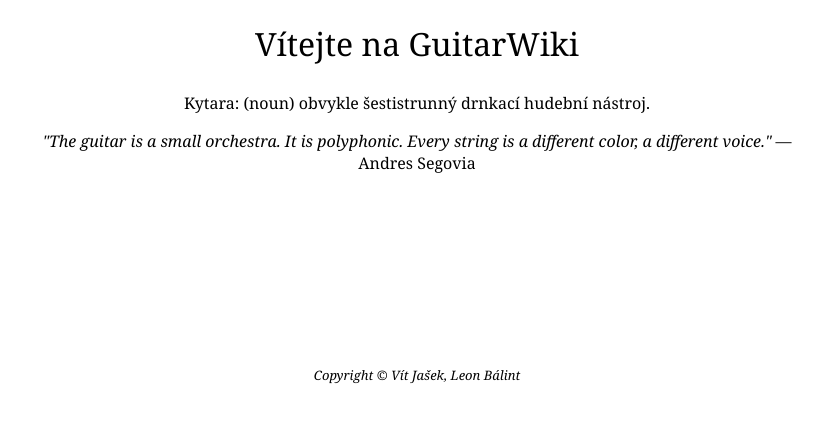
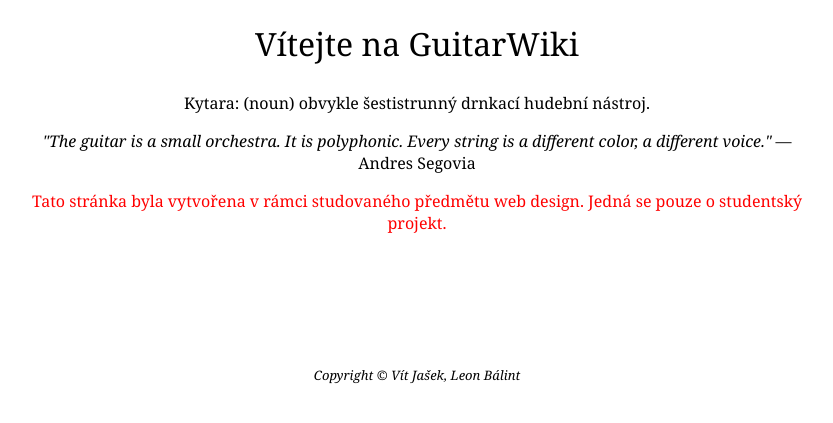
Before and after one commit to vitjasek/Web_design, a PHP site: template templates/index.twig in a window 1280 px wide. Shown: the part 140-563 px from the top of the page, without its empty margins (223-1056 px from the left). Run offline with PHP 8.4, Linux system fonts and the light colour scheme; the template is opened without the code that fills it, so the values that code supplies are empty; some libraries are stand-ins or nearby versions.

Commit message:
#1 studentský projekt

```diff
--- a/css/main_css.css
+++ b/css/main_css.css
@@ -101,7 +101,9 @@ body{
   font-style: italic;
   font-size: small;
 }
-
+#red{
+  color: red;
+}
 @media print{
   img{
     display: none;
--- a/templates/index.twig
+++ b/templates/index.twig
@@ -8,5 +8,6 @@
         <i>"The guitar is a small orchestra. It is polyphonic. Every string is a different color, a different voice."</i>
         —Andres Segovia
       </p>
+      <p id="red">Tato stránka byla vytvořena v rámci studovaného předmětu web design. Jedná se pouze o studentský projekt.</p>
     </section>
 {% endblock %}
```
